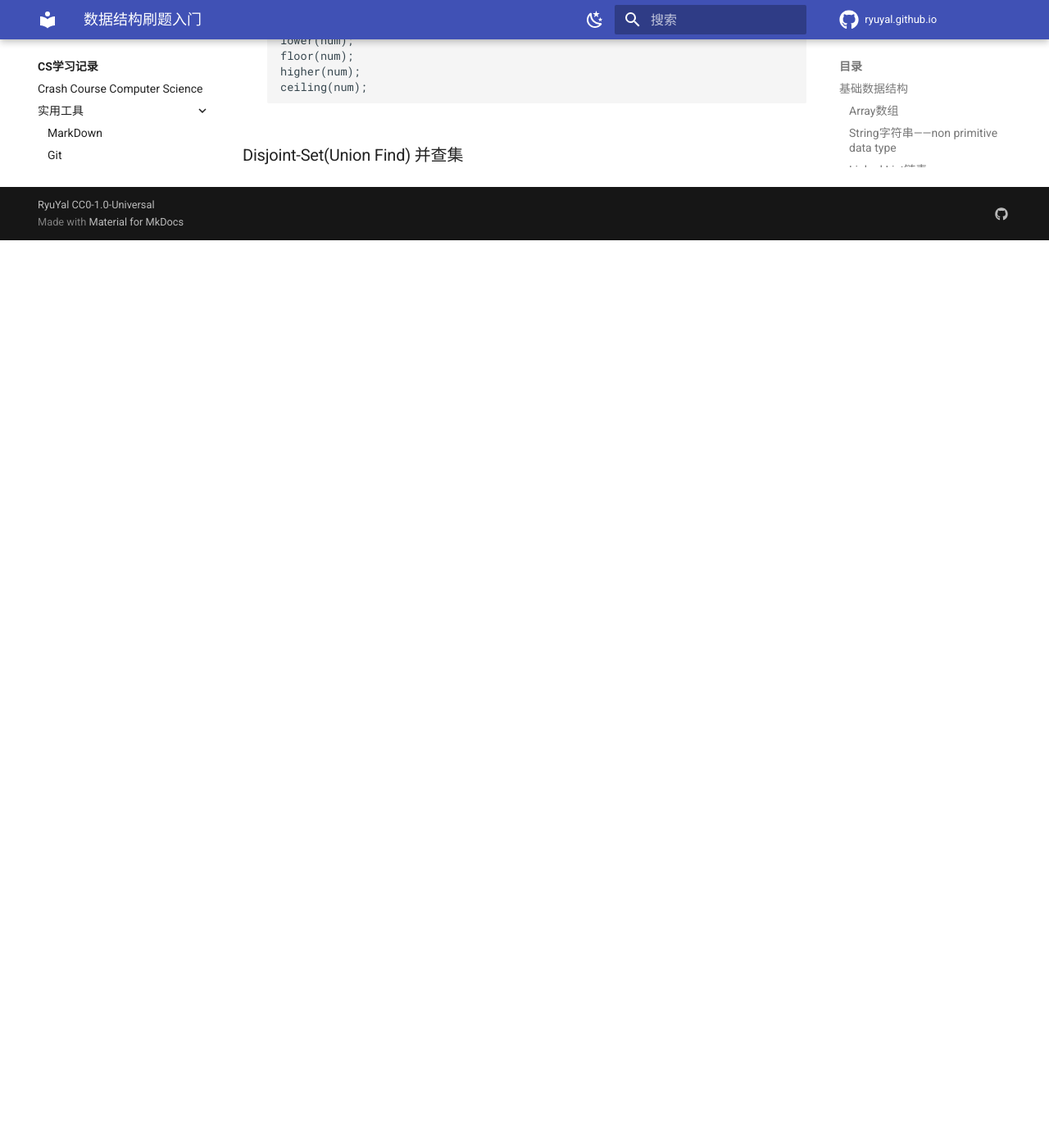
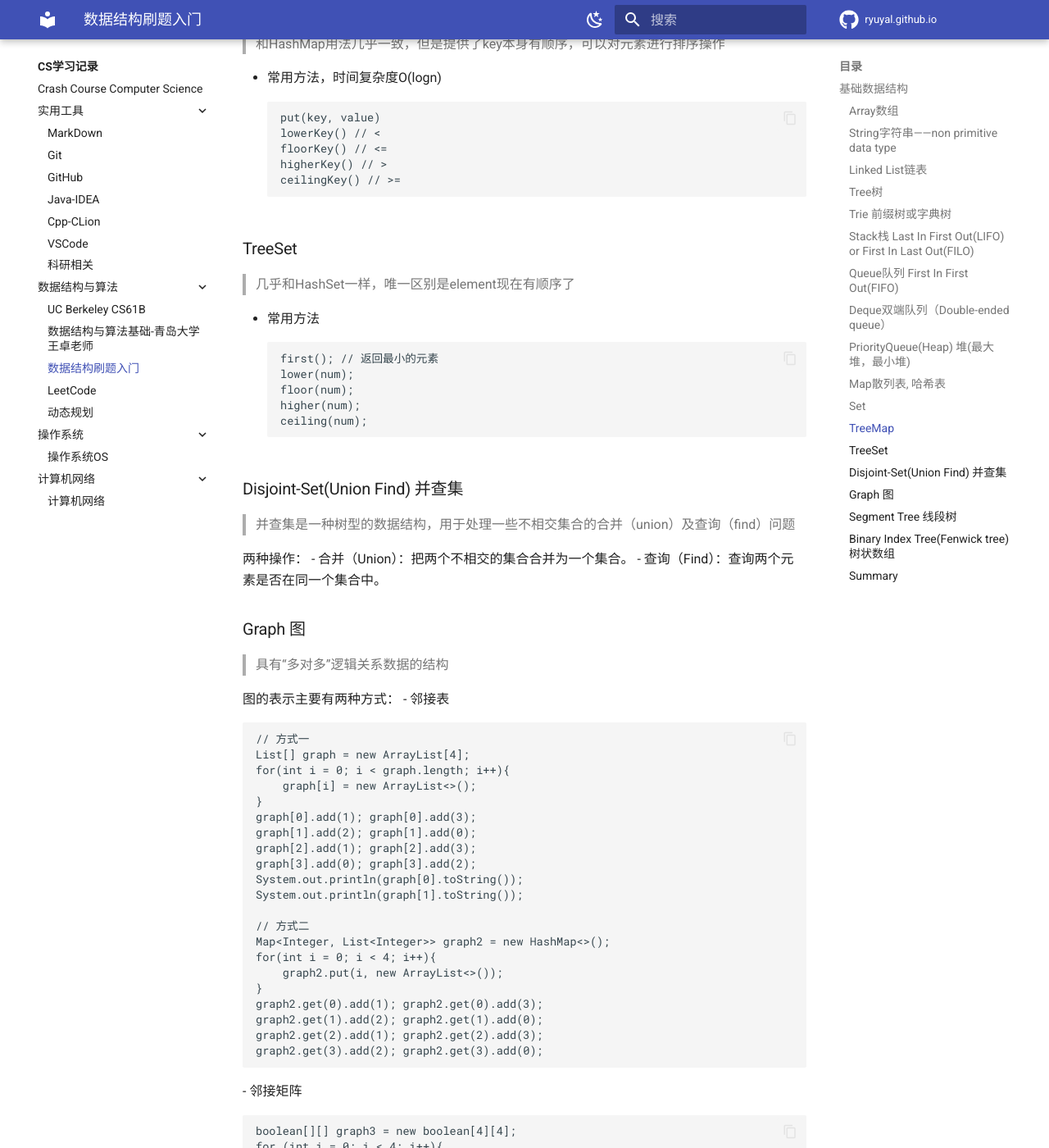
Before and after one commit to ryuyal/ryuyal.github.io, an MkDocs documentation site: the page built from docs/CS/Algos/ds_gucheng.md, in a window 1280 px wide and 1400 px high, scrolled down 5088 px. Shown: the whole window at 82% size. Built offline with MkDocs 1.6.1 and Material for MkDocs 9.7.7, drawn with Linux system fonts in a browser that asks for light colours; comment, search, counter and statistics services are not loaded; before the commit the page ends 5381 px from its top, so only the background shows below that; some of the changed text lies outside the part shown.

Commit message:
update ds

````diff
--- a/docs/CS/Algos/ds_gucheng.md
+++ b/docs/CS/Algos/ds_gucheng.md
@@ -11,9 +11,10 @@
     - 树（Tree）
     - 堆（Heap）
 
-- 常考：Array, String, LinkedList, Tree(BT, BST), Stack, Queue, PriorityQueue(Heap), HashMap, HashSet
-- 少考：Trie, Disjoint-Set(Union Find), Deque, Graph
-- 一般不考，但是用来一题多解更快：TreeMap, TreeSet, Segment Tree(zkw Tree), Binary Index Tree(Fenwick Tree)
+- **常考：**`Array, String, LinkedList, Tree(BT, BST), Stack, Queue, PriorityQueue(Heap), HashMap, HashSet`
+- 少考：`Trie, Disjoint-Set(Union Find), Deque, Graph`
+- 一般不考，但是用来一题多解更快：`TreeMap, TreeSet, Segment Tree(zkw Tree), Binary Index Tree(Fenwick Tree)`
+
 - Java中的集合体系结构
     ![](./ds_notes/collections.png)
 
@@ -78,6 +79,7 @@
 > 甲骨文官方doc推荐使用 `Deque` 来代替Stack，因为内部实现更合理，**Vector vs Queue interface**。`Deque<Integer> stack = new ArrayDeque<Integer>();`
 >
 > `Stack<Integer> stack = new Stack<>();` 也可
+
 - 常用method，时间复杂度均为O(1)
     ```
     stack.push(num)
@@ -127,6 +129,25 @@
     pq.peek(); // return 0, 时间复杂度O(1)
     pq.poll(); // return 0, 时间复杂度O(logn)
     pq.poll(); // return 1, 时间复杂度O(logn)
+    ```
+
+    ```
+    /*
+    自定义排序规则的优先队列
+    (1) 按单词出现频率从大到小排列
+    (2) 出现频率相同的单词按字典序排列
+
+    输出优先队列的前K个 即为答案
+        */
+    PriorityQueue<Map.Entry<String, Integer>> queue = new PriorityQueue<>(new Comparator<Map.Entry<String, Integer>>() {
+        @Override
+        public int compare(Map.Entry<String, Integer> o1, Map.Entry<String, Integer> o2) {
+            if (Objects.equals(o1.getValue(), o2.getValue())){ // 出现次数相同时
+                return o1.getKey().compareTo(o2.getKey()); // 字典序
+            }
+            return o2.getValue() - o1.getValue();
+        }
+    });
     ```
 - pq的应用和array手动实现heap
 
@@ -189,3 +210,63 @@
     ```
 
 ### Disjoint-Set(Union Find) 并查集
+> 并查集是一种树型的数据结构，用于处理一些不相交集合的合并（union）及查询（find）问题
+
+两种操作：
+- 合并（Union）：把两个不相交的集合合并为一个集合。
+- 查询（Find）：查询两个元素是否在同一个集合中。
+
+### Graph 图
+> 具有“多对多”逻辑关系数据的结构
+
+图的表示主要有两种方式：
+- 邻接表
+    ```
+    // 方式一
+    List[] graph = new ArrayList[4];
+    for(int i = 0; i < graph.length; i++){
+        graph[i] = new ArrayList<>();
+    }
+    graph[0].add(1); graph[0].add(3);
+    graph[1].add(2); graph[1].add(0);
+    graph[2].add(1); graph[2].add(3);
+    graph[3].add(0); graph[3].add(2);
+    System.out.println(graph[0].toString());
+    System.out.println(graph[1].toString());
+
+    // 方式二
+    Map<Integer, List<Integer>> graph2 = new HashMap<>();
+    for(int i = 0; i < 4; i++){
+        graph2.put(i, new ArrayList<>());
+    }
+    graph2.get(0).add(1); graph2.get(0).add(3);
+    graph2.get(1).add(2); graph2.get(1).add(0);
+    graph2.get(2).add(1); graph2.get(2).add(3);
+    graph2.get(3).add(2); graph2.get(3).add(0);
+    ```
+- 邻接矩阵
+    ```
+    boolean[][] graph3 = new boolean[4][4];
+    for (int i = 0; i < 4; i++){
+        graph3[i][i] = true;
+    }
+    graph3[0][1] = true; graph3[0][3] = true;
+    graph3[1][2] = true; graph3[1][0] = true;
+    graph3[2][1] = true; graph3[2][3] = true;
+    graph3[3][2] = true; graph3[3][0] = true;
+    System.out.println("     0     1     2     3");
+    for (int i = 0; i < 4; i++){
+        System.out.println(i + " " + Arrays.toString(graph3[i]));
+    }
+    ```
+![](./ds_notes/ds_graph.jpg)
+图的考察：基本的BFS、DFS、拓扑排序等。深入学习可考虑最短路径、最小生成树等。
+
+### Segment Tree 线段树
+![](./ds_notes/ds_segment_tree.jpg)
+
+### Binary Index Tree(Fenwick tree) 树状数组
+![](./ds_notes/ds_bit.jpg)
+
+### Summary
+![](./ds_notes/ds_overview.jpg)
````
Also changed, not shown: docs/CS/Algos/ds_notes/ds_bit.jpg (added), docs/CS/Algos/ds_notes/ds_graph.jpg (added), docs/CS/Algos/ds_notes/ds_overview.jpg (added), docs/CS/Algos/ds_notes/ds_segment_tree.jpg (added).
